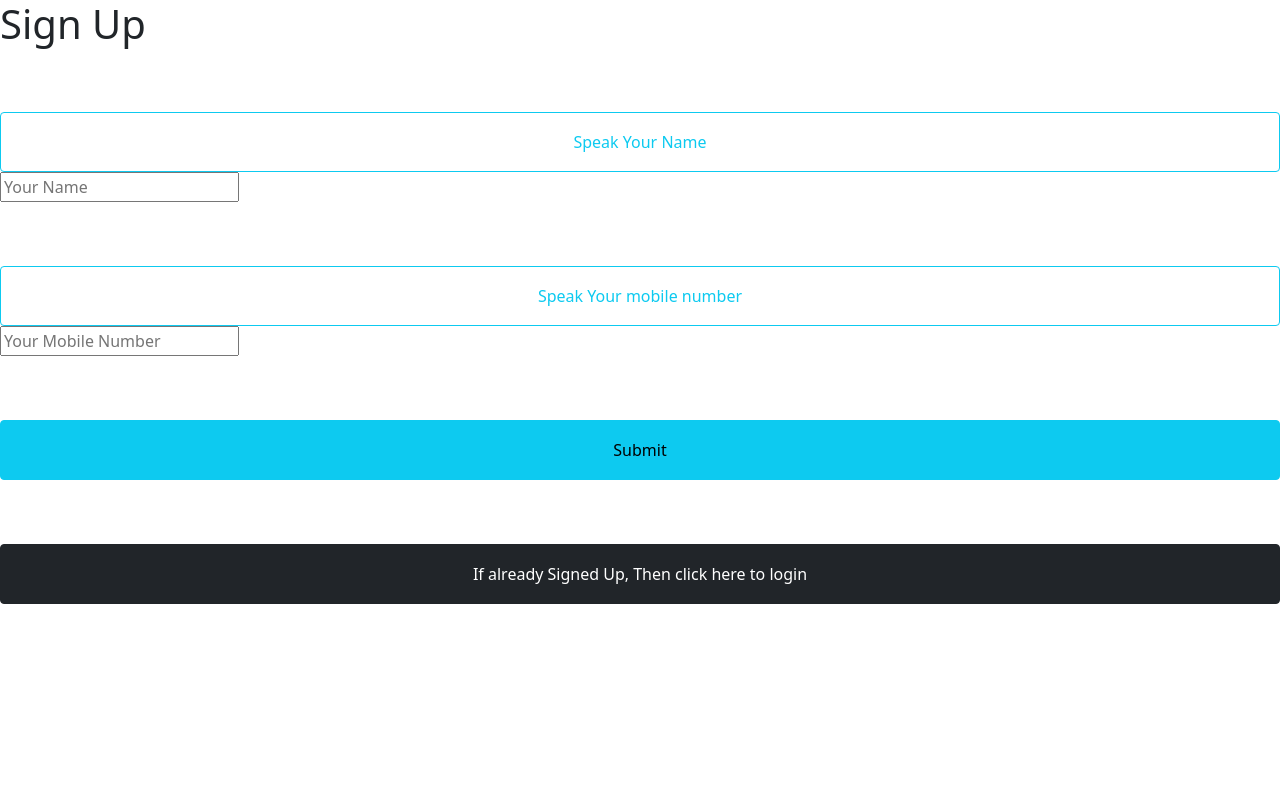
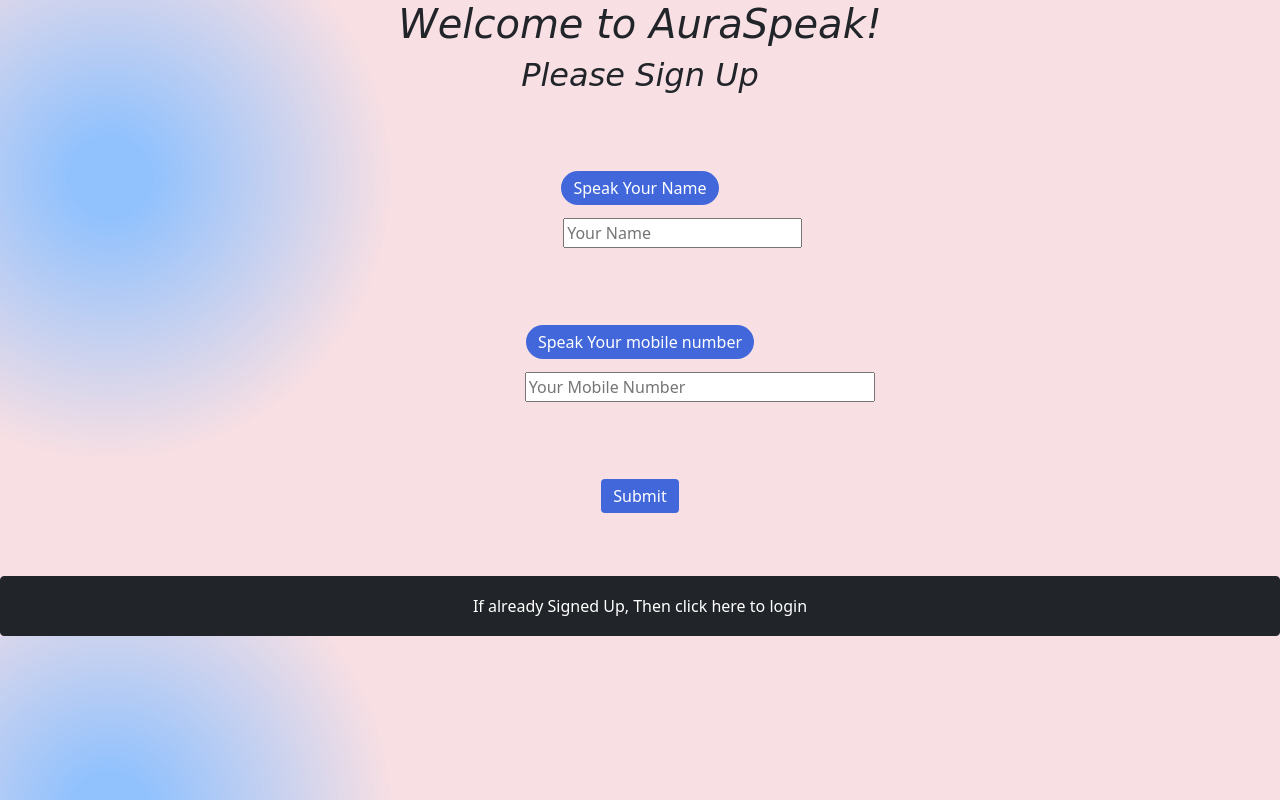
Before and after one commit to vaishkul1/final_year_project, a Flask app: page / in a window 1280 px wide. Run offline with Flask 3, Linux system fonts and the light colour scheme; some libraries are stand-ins or nearby versions.

Commit message:
new frontend

```diff
--- a/app.py
+++ b/app.py
@@ -1,9 +1,19 @@
-from flask import Flask, render_template, jsonify, request, redirect, flash, session, url_for
+from flask import (
+    Flask,
+    render_template,
+    jsonify,
+    request,
+    redirect,
+    flash,
+    session,
+    url_for,
+)
 from flask_pymongo import PyMongo
 import subprocess
 import os
 from functools import wraps
 import re
+
 
 app = Flask(__name__)
 app.config["MONGO_URI"] = "mongodb://localhost:27017/user"
@@ -24,7 +34,7 @@
     return decorated_function
 
 
-@app.route('/', methods=["GET", "POST"])
+@app.route("/", methods=["GET", "POST"])
 def signup():
     if request.method == "POST":
         print("it's a post call")
@@ -33,9 +43,9 @@
         phnumber = request.form["phnumber"]
 
         # Validate that the phone number has exactly 10 digits
-        if not re.match(r'^\d{10}$', phnumber):
+        if not re.match(r"^\d{10}$", phnumber):
             flash("Invalid phone number. Please enter exactly 10 digits.", "danger")
-            return redirect(url_for('signup'))
+            return redirect(url_for("signup"))
 
         mongo.db.users.insert_one(
             {
@@ -46,10 +56,10 @@
 
         flash("User registered successfully", "success")
 
-        return redirect(url_for('login'))
+        return redirect(url_for("login"))
 
     print("it's a get call")
-    return render_template('signup.html')
+    return render_template("signup.html")
 
 
 @app.route("/login/", methods=["GET", "POST"])
@@ -59,7 +69,10 @@
         found_user = mongo.db.users.find_one({"phnumber": phnumber})
 
         if not phnumber or not found_user:
-            return render_template("login.html", error_message="It seems that this number is not registered. Please check again.")
+            return render_template(
+                "login.html",
+                error_message="It seems that this number is not registered. Please check again.",
+            )
 
         session["is_user_logged_in"] = True
         session["name"] = found_user["name"]
@@ -70,22 +83,24 @@
     return render_template("login.html")
 
 
-@app.route('/index/', methods=["GET", "POST"])
+@app.route("/index/", methods=["GET", "POST"])
 @login_required
 def index():
-    return render_template('index.html')
+    return render_template("index.html")
 
 
-@app.route('/start-voice-assistant')
+@app.route("/start-voice-assistant")
 @login_required
 def start_voice_assistant():
     try:
-        # Assuming voice_assistant.py is in the same directory
-        script_path = os.path.join(os.path.dirname(__file__), 'voice_assistant.py')
-        subprocess.Popen(['python', script_path])
-        return jsonify({'status': 'success', 'message': 'Voice assistant started successfully'})
+
+        script_path = os.path.join(os.path.dirname(__file__), "voice_assistant.py")
+        subprocess.Popen(["python", script_path])
+        return jsonify(
+            {"status": "success", "message": "Voice assistant started successfully"}
+        )
     except Exception as e:
-        return jsonify({'status': 'error', 'message': str(e)})
+        return jsonify({"status": "error", "message": str(e)})
 
 
 @app.route("/logout")
@@ -95,6 +110,12 @@
     return redirect(url_for("login"))
 
 
-if __name__ == '__main__':
+# @app.route("/trivia")  # Define a new route for the trivia game page
+# @login_required
+# def trivia():
+#     return render_template("trivia.html", trivia_questions=trivia_questions)
+
+
+if __name__ == "__main__":
     print(app.url_map)
     app.run(debug=True)
--- a/static/styles.css
+++ b/static/styles.css
@@ -1,4 +1,9 @@
+body{
 
+  background-image: radial-gradient( circle 311px at 8.6% 27.9%,  rgba(62,147,252,0.57) 12.9%, rgba(239,183,192,0.44) 91.2% );
+
+
+}
 div {
     text-align: center;
     margin-top: 10px;
--- a/static/styles1.css
+++ b/static/styles1.css
@@ -1,8 +1,29 @@
+body{
+    /* background-color: rgb(251, 246, 238); */
+    background-image: radial-gradient( circle 311px at 8.6% 27.9%,  rgba(62,147,252,0.57) 12.9%, rgba(239,183,192,0.44) 91.2% );
+    /* background-image: linear-gradient( 89.2deg,  rgba(191,241,236,1) 22.3%, rgba(109,192,236,1) 84.1% ); */
+    /* background-image: radial-gradient( circle 1224px at 10.6% 8.8%,  rgba(255,255,255,1) 0%, rgba(153,202,251,1) 100.2% ); */
+    /* background-image: radial-gradient( circle 827px at 47.3% 48%,  rgba(255,255,255,1) 0%, rgba(138,192,216,1) 90% ); */
+
+}
+
 button {
     /* padding: 50%; */
     height: 60px;
 
+
 }
+
+h1{
+    font-family: cursive;
+    font-style: oblique;
+}
+h2{
+    font-family: cursive;
+    font-style: oblique;
+}
+
+
 
 .main-div {
     margin-top: 5%;
--- a/templates/signup.html
+++ b/templates/signup.html
@@ -10,29 +10,42 @@
 </head>
 
 <body>
-    <h1>Sign Up</h1>
+    <div>
+        <center><h1>Welcome to AuraSpeak!</h1>
+            <h2>Please Sign Up</h2> </center>
+
+    </div>
+
+
 
     <form id="signupForm" action="{{ url_for('signup') }}" method="post">
         <div class="main-div">
             <div class="d-grid gap-2">
-                <button type="button" class="btn btn-outline-info btn-block" id="speakNameButton">Speak Your Name</button>
+                <button type="button" class="btn btn-block" id="speakNameButton">
+                    <span style="background-color: #4167db; color: #fff; border-radius: 4px; padding: 0.375rem 0.75rem; border-radius: 30px;">Speak Your Name</span>
+                </button>
             </div>
-            <div>
+            <div style="margin-left: 44%;">
                 <input type="text" name="name" id="nameInput" placeholder="Your Name">
             </div>
         </div>
         <div class="main-div">
             <div class="d-grid gap-2">
-                <button type="button" class="btn btn-outline-info btn-block" id="speakNumberButton">Speak Your mobile number</button>
+                <button type="button" class="btn btn-block" id="speakNumberButton">
+                    <span style="background-color: #4167db; color: #fff; border-radius: 4px; padding: 0.375rem 0.75rem; border-radius: 30px;">Speak Your mobile number</span>
+                </button>
             </div>
-            <div>
-                <input type="text" name="phnumber" id="numberInput" placeholder="Your Mobile Number">
+            <div style="margin-left: 41%;">
+                <input type="text" name="phnumber" id="numberInput" placeholder="Your Mobile Number" size="32">
             </div>
         </div>
-        <div class="d-grid gap-2 main-div">
-            <button type="submit" id="submitButton" class="btn btn-info">Submit</button>
+        <div class="d-grid gap-2" style="margin-bottom: 34px ;" >
+            <button type="submit" class="btn btn-block" id="submitButton">
+                <span style="background-color: #4167db; color: #fff; border-radius: 4px; padding: 0.375rem 0.75rem; margin-bottom: 5px;">Submit</span>
+            </button>
+            <!-- <button type="submit" id="submitButton" class="btn btn-info" style="background-color: #3498db;">Submit</button> -->
         </div>
-        <div class="d-grid gap-2">
+        <div class="d-grid gap-2" style="margin-top: 50px;">
             <a id="loginButton" href="{{ url_for('login') }}">
                 <button class="btn btn-dark btn-hover" style="width: 100%;">If already Signed Up, Then click here to login</button>
             </a>
```
Also changed, not shown: static/script.js (+8 -0 lines), templates/index.html (+13 -2 lines), templates/login.html (+21 -11 lines), voice_assistant.py (+49 -0 lines).
